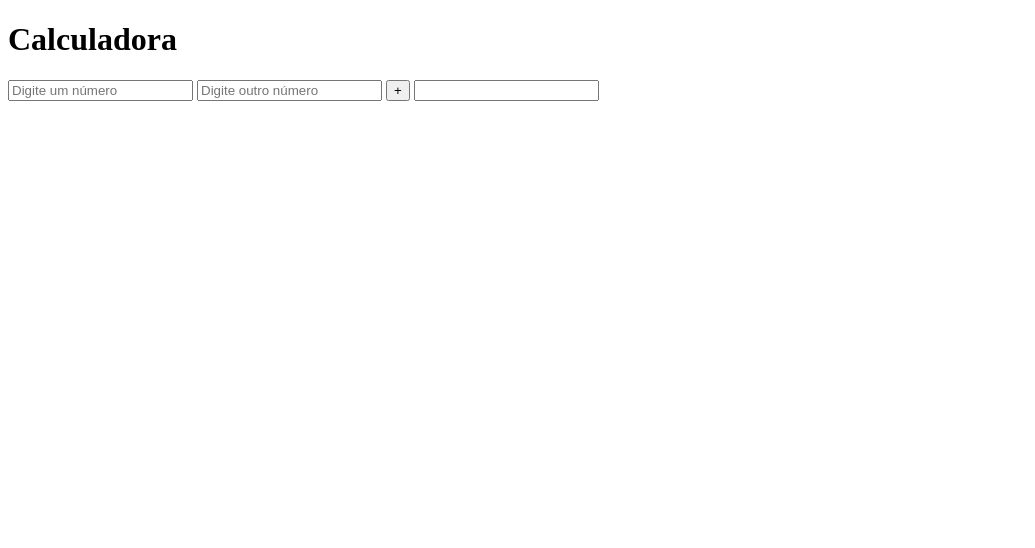
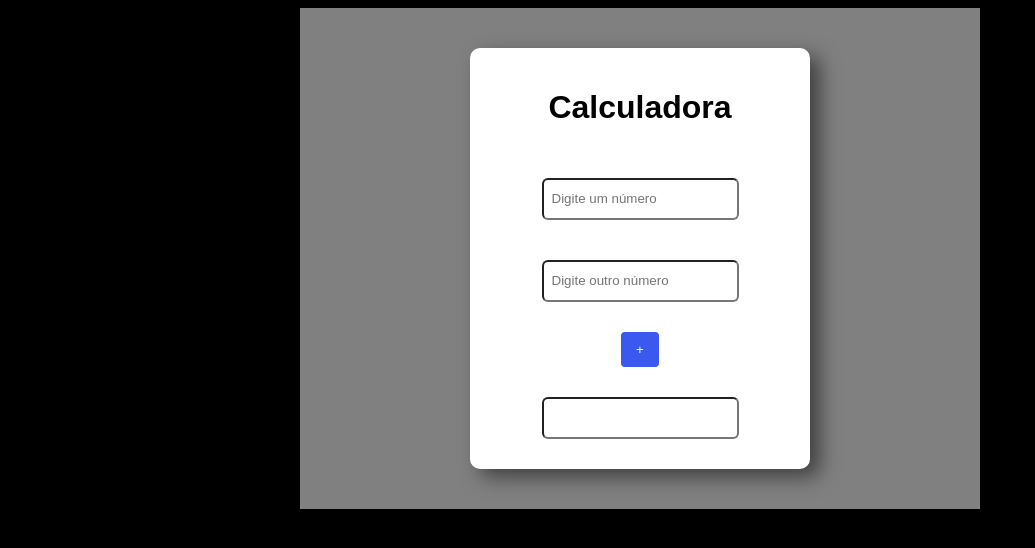
Before and after one commit to vitorsonn/projeto_calculadora.dev, a plain HTML site: page index.html in a window 1280 px wide. Shown: the whole page, without its empty margins (0-1035 px from the left). Drawn offline with Linux system fonts and the light colour scheme.

Commit message:
closes #5  - CSS da calculadora

```diff
--- a/index.html
+++ b/index.html
@@ -3,6 +3,7 @@
 <head>
     <meta charset="UTF-8">
     <meta name="viewport" content="width=device-width, initial-scale=1.0">
+    <link rel="stylesheet" href="styles.css">
     <title>Calculadora</title>
 </head>
 <body>
@@ -16,7 +17,12 @@
 
             <button id="soma">+</button>
 
-            <input readonly>
+            <input readonly type="text"">
+        </div>
+
+        <div class="history">
+
+
         </div>
     </div>
 
--- /dev/null
+++ b/styles.css
@@ -0,0 +1,56 @@
+body{
+    background-color: #000;
+    font-family: sans-serif;
+}
+
+.main-container{
+    width: 600px;
+    background-color: gray;
+    display: flex;
+    flex-direction: column;
+    align-items: center;
+    margin: auto;
+    padding: 40px;
+
+}
+
+.white-div{
+    background-color: #fff;
+    width: 300px;
+    padding: 20px;
+    display: flex;
+    flex-direction: column;
+    align-items: center;
+    gap: 20px;
+    border-radius: 10px;
+    box-shadow: 10px 8px 20px rgba(0,0,0,0.5);
+}
+
+input{
+    height: 22px;
+    margin: 10px auto;
+    padding: 8px;
+    border-radius: 6px;
+}
+/* momento que eu seleciono o input */
+/* entre colchetes para a estilização pegar só nos de tipo number */
+input[type=number]:focus{
+    outline: none;
+    box-shadow: 0 0 10px #3b59ee;
+    border: 1px solid #74d0ff;
+}
+
+button{
+    padding: 10px 15px;
+    background-color: #3b59ee;
+    border: none;
+    color: #fff;
+    border-radius: 4px;
+    cursor: pointer;
+    text-decoration: none;
+}
+
+button:hover{
+    background-color: #0069d9;
+    box-shadow: 0 8px 10px rgba(0,0,0,0.3);
+}
```
